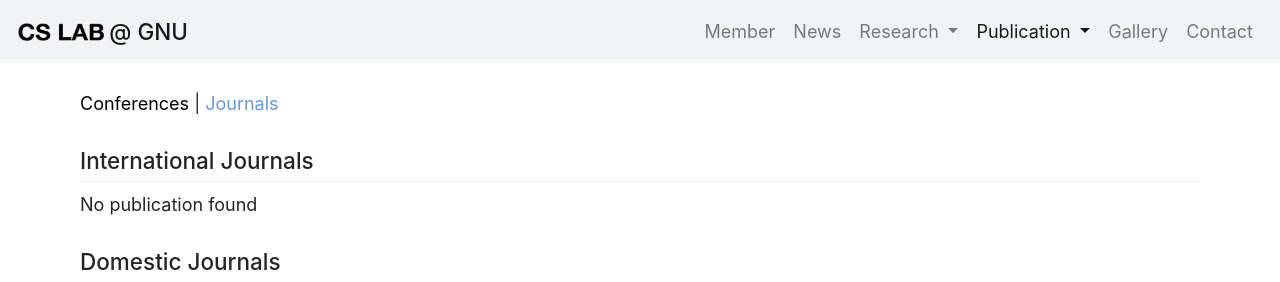
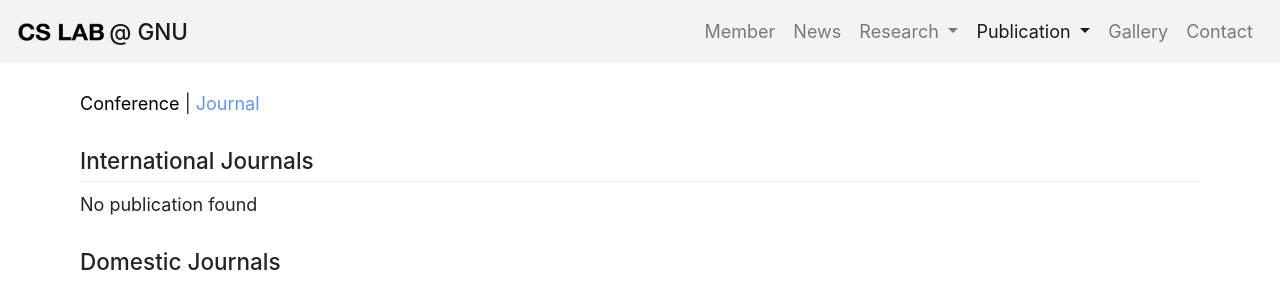
Before and after one commit to LEEJUH0/LEEJUH0.github.io, a Jekyll site: the page built from publication/index.html, in a window 1280 px wide. Shown: the top 282 px of the page. Built offline with Jekyll 4.4.1, drawn with Linux system fonts in a browser that asks for light colours; some web fonts are replaced.

Commit message:
Update publication_nav.html

```diff
--- a/_includes/publication_nav.html
+++ b/_includes/publication_nav.html
@@ -7,5 +7,5 @@
 {% assign active_conference = 'second-nav-active' %}
 {% endif %}
 
-<a class="second-nav {{ active_conference }}" href="publication_conferences.html">Conferences</a> |
-<a class="second-nav {{ active_journal }}" href="index.html">Journals</a>
+<a class="second-nav {{ active_conference }}" href="publication_conferences.html">Conference</a> |
+<a class="second-nav {{ active_journal }}" href="index.html">Journal</a>
```
